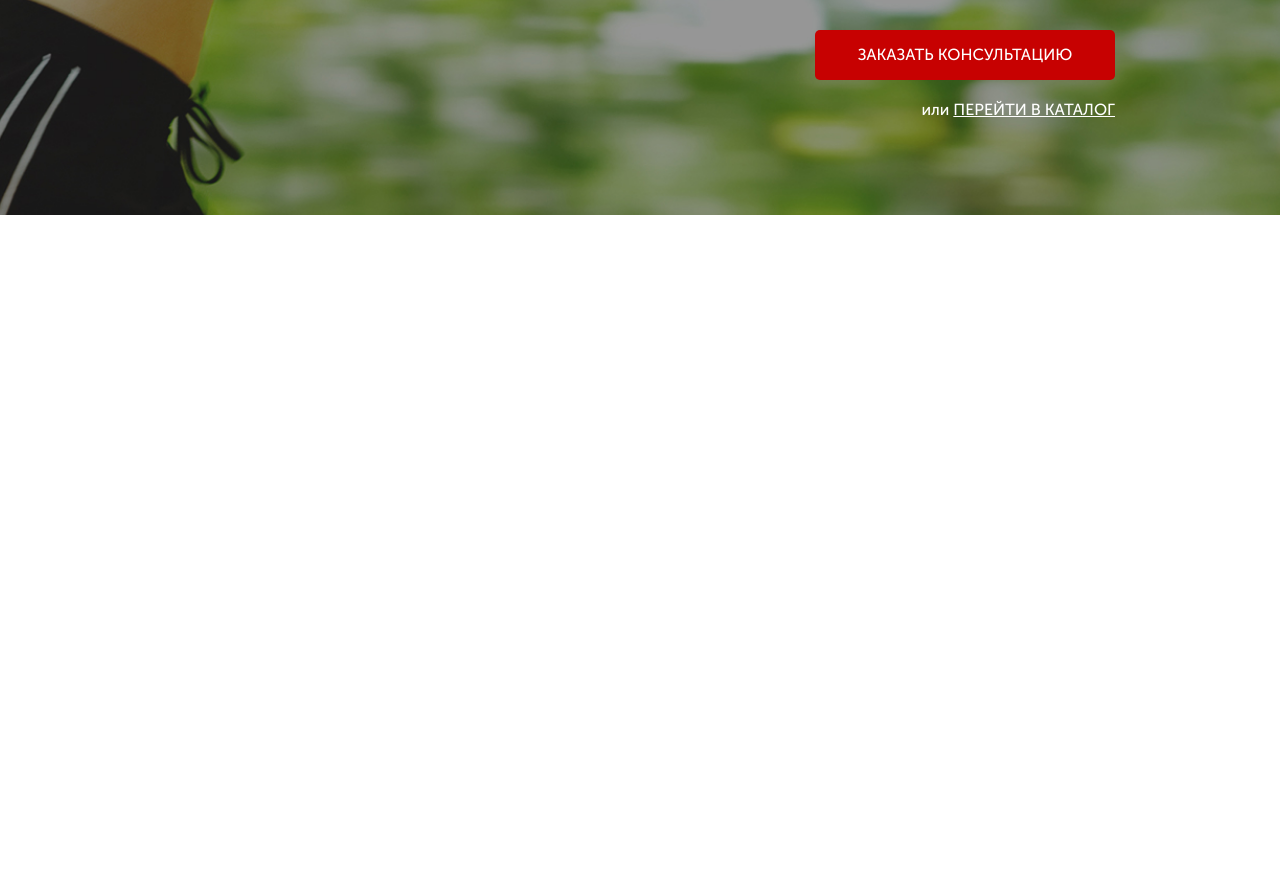
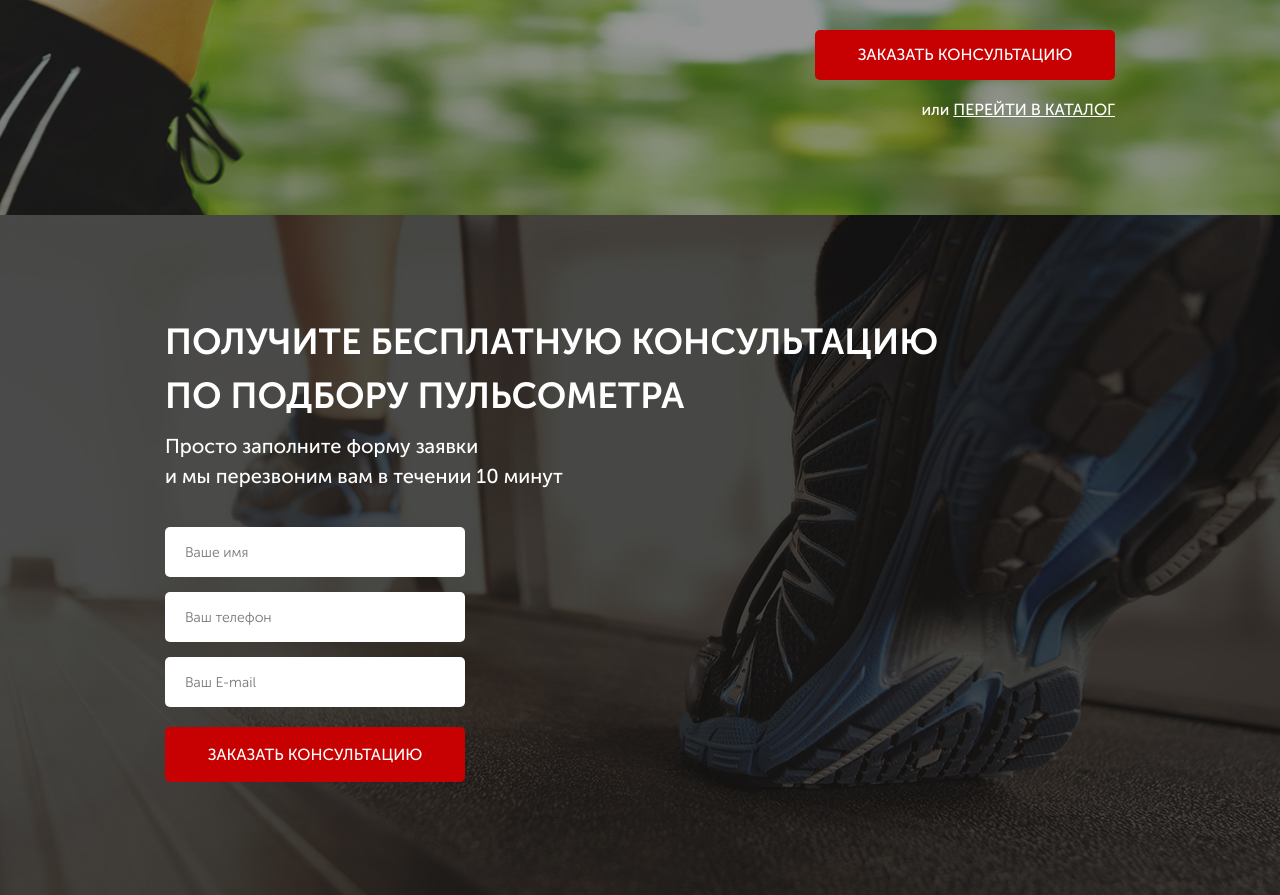
Before and after one commit to KiberTon/Pulse, a website: page src/index.html in a window 1280 px wide. Shown: the part 465-1360 px from the top of the page. Before the commit the page ends 800 px from the top, so only its background shows below. Drawn offline with Linux system fonts and the light colour scheme.

Commit message:
Form input

```diff
--- a/src/index.html
+++ b/src/index.html
@@ -56,7 +56,21 @@
             </div>
         </div>
     </div>
+    <div class="consultation">
+        <div class="container">
+            <h2 class="title title_left">Получите бесплатную консультацию <br> по подбору пульсометра </h2>
+            <div class="consultation__descr">
+                Просто заполните форму заявки <br> и мы перезвоним вам в течении 10 минут
+            </div>
+            <form class="feed-form" action="#">
+                <input name="name" required placeholder="Ваше имя" type="text">
+                <input name="phone" required placeholder="Ваш телефон" type="number">
+                <input name="email" required placeholder="Ваш E-mail" type="email">
 
+                <button class="button button_submit">заказать консультацию</button>
+            </form>
+        </div>
+    </div>
 </body>
 
 </html>
--- a/src/sass/blocks/_buttons.sass
+++ b/src/sass/blocks/_buttons.sass
@@ -13,3 +13,8 @@
         width: 300px
         height: 50px
         font-size: 16px
+    &_submit
+        width: 100%
+        height: 55px
+        font-size: 16px
+        color: #FFFFFF
--- /dev/null
+++ b/src/sass/blocks/_consultation.sass
@@ -0,0 +1,8 @@
+.consultation
+    min-height: 680px
+    padding: 100px 0 92px 0
+    background: url('../../img/consultation.jpg') center (center/cover) no-repeat
+    &__descr
+        color: #FFFFFF
+        font-weight: 500
+        font-size: 20px
--- /dev/null
+++ b/src/sass/blocks/_forms.sass
@@ -0,0 +1,17 @@
+.feed-form
+    margin-top: 36px
+    display: flex
+    flex-direction: column
+    width: 300px
+    input
+        height: 50px
+        border-radius: 5px
+        background-color: #fff
+        margin-bottom: 15px
+        border: none
+        padding: 0 20px
+        font-weight: 300
+        font-size: 14px
+        color: #4B4B4B
+        &:nth-child(3)
+            margin-bottom: 20px
--- /dev/null
+++ b/src/sass/blocks/_titles.sass
@@ -0,0 +1,9 @@
+.title
+    font-size: 30px
+    font-weight: 700
+    text-align: center
+    text-transform: uppercase
+    &_left
+        color: #fff
+        font-size: 36px
+        text-align: left
--- a/src/sass/style.sass
+++ b/src/sass/style.sass
@@ -7,3 +7,6 @@
 @import 'blocks/_promo'
 @import 'blocks/_header'
 @import 'blocks/_buttons'
+@import 'blocks/_consultation'
+@import 'blocks/_titles'
+@import 'blocks/_forms'
```
Also changed, not shown: src/css/style.min.css, src/img/consultation.jpg (added).
